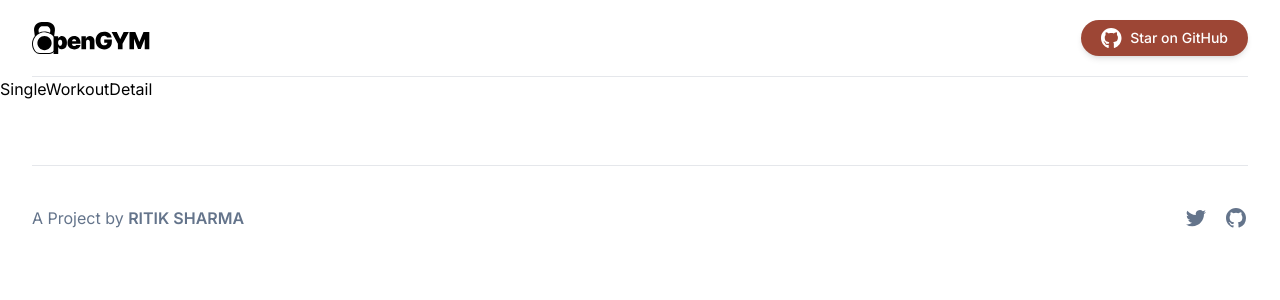
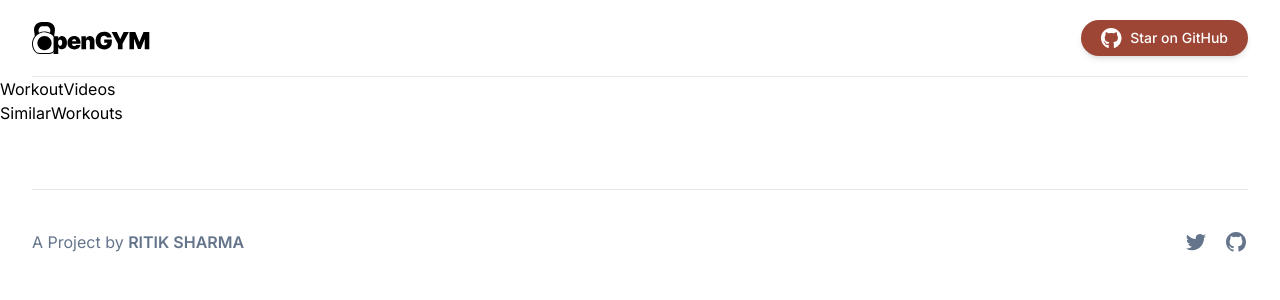
Before and after one commit to ritiksharmarj/opengym, a React (Create React App) app: page /workout/1 in a window 1280 px wide. Shown: the top 300 px of the page. Built offline with nearby package versions, Linux system fonts and the light colour scheme; no server answers.

Commit message:
Implementing Workout Detail Page

```diff
--- /dev/null
+++ b/src/components/SimilarWorkouts.js
@@ -0,0 +1,7 @@
+import React from 'react';
+
+const SimilarWorkouts = ({ targetMuscleWorkouts, equipmentWorkouts }) => {
+  return <div>SimilarWorkouts</div>;
+};
+
+export default SimilarWorkouts;
--- /dev/null
+++ b/src/components/WorkoutVideos.js
@@ -0,0 +1,7 @@
+import React from 'react';
+
+const WorkoutVideos = ({ workoutVideos, name }) => {
+  return <div>WorkoutVideos</div>;
+};
+
+export default WorkoutVideos;
--- a/src/pages/SingleWorkoutDetail.js
+++ b/src/pages/SingleWorkoutDetail.js
@@ -3,32 +3,59 @@ import { useParams } from 'react-router-dom';
 
 import { fetchData, workoutOptions, youtubeOptions } from '../utils/fetchData';
 import { WORKOUT_DATABASE_URL, YT_SEARCH_URL } from '../utils/config';
+import WorkoutVideos from '../components/WorkoutVideos';
+import SimilarWorkouts from '../components/SimilarWorkouts';
 
 const SingleWorkoutDetail = () => {
   const { id } = useParams();
   const [workoutDetail, setWorkoutDetail] = useState({});
   const [workoutVideos, setWorkoutVideos] = useState([]);
+  const [targetMuscleWorkouts, setTargetMuscleWorkouts] = useState([]);
+  const [equipmentWorkouts, setEquipmentWorkouts] = useState([]);
 
   useEffect(() => {
     // IIFE
     (async () => {
-      // Fetch single workout data by ID
+      // Fetch single workout data using ID
       const singleWorkoutDetailData = await fetchData(
         `${WORKOUT_DATABASE_URL}/exercises/exercise/${id}`,
         workoutOptions
       );
       setWorkoutDetail(singleWorkoutDetailData);
 
-      // Fetch workout videos by workout name
+      // Fetch workout videos using workout name
       const workoutVideosData = await fetchData(
         `${YT_SEARCH_URL}/search?query=${singleWorkoutDetailData.name} exercise`,
         youtubeOptions
       );
       setWorkoutVideos(workoutVideosData.contents);
+
+      // Fetch target muscle workouts list
+      const targetMuscleWorkoutsData = await fetchData(
+        `${WORKOUT_DATABASE_URL}/exercises/target/${singleWorkoutDetailData.target}`,
+        workoutOptions
+      );
+      setTargetMuscleWorkouts(targetMuscleWorkoutsData);
+
+      // Fetch equipment workouts list
+      const equipmentWorkoutsData = await fetchData(
+        `${WORKOUT_DATABASE_URL}/exercises/equipment/${singleWorkoutDetailData.equipment}`,
+        workoutOptions
+      );
+      setEquipmentWorkouts(equipmentWorkoutsData);
     })();
   }, [id]);
 
-  return <div>SingleWorkoutDetail</div>;
+  return (
+    <>
+      <main></main>
+      <WorkoutVideos workoutVideos={workoutVideos} name={workoutDetail.name} />
+      <SimilarWorkouts
+        targetMuscleWorkouts={targetMuscleWorkouts}
+        equipmentWorkouts={equipmentWorkouts}
+      />
+    </>
+  );
 };
 
 export default SingleWorkoutDetail;
```
